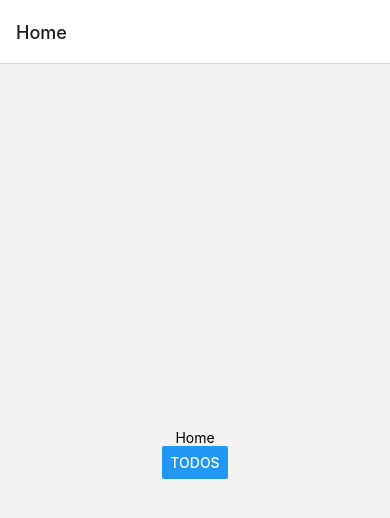
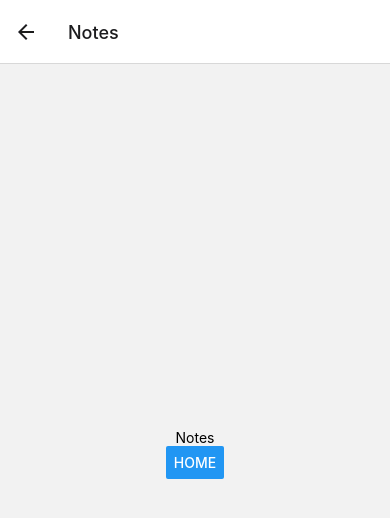
Before and after one commit to Hipples/react-native-apps, a React Native app in the folder todos/: screen /Notes in a window 390 px wide. Before the commit this address had no page. Shown: the top 518 px of the page. Built offline with nearby package versions, Linux system fonts and the light colour scheme.

Commit message:
added notes screen

```diff
--- a/todos/App.js
+++ b/todos/App.js
@@ -3,15 +3,17 @@ import { createNativeStackNavigator } from '@react-navigation/native-stack';
 
 import Home from './pages/home';
 import Todos from './pages/todos';
+import Notes from './pages/notes'
 
 const Stack = createNativeStackNavigator();
 
 const App = () => {
   return(
     <NavigationContainer>
-      <Stack.Navigator>
+      <Stack.Navigator initialRouteName="Home">
         <Stack.Screen name="Home" component={Home} />
         <Stack.Screen name="Todos" component={Todos} />
+        <Stack.Screen name="Notes" component={Notes} />
       </Stack.Navigator>
     </NavigationContainer>
   );
--- a/todos/pages/home.js
+++ b/todos/pages/home.js
@@ -4,6 +4,7 @@ const Home = ({ navigation }) => (
   <View style={{flex: 1, justifyContent: 'center', alignItems: 'center'}}>
     <Text>Home</Text>
     <Button onPress={() => navigation.navigate('Todos')} title="Todos"/>
+    <Button onPress={() => navigation.navigate('Notes')} title="Notes" />
   </View>
 );
 
--- /dev/null
+++ b/todos/pages/notes.js
@@ -0,0 +1,10 @@
+import { View, Text, Button } from 'react-native';
+
+const Notes = ({ navigation }) => (
+  <View style={{flex: 1, justifyContent: 'center', alignItems: 'center'}}>
+    <Text>Notes</Text>
+    <Button onPress={() => navigation.navigate('Home')} title="Home"/>
+  </View>
+);
+
+export default Notes;
```
Also changed, not shown: todos/components/welcome.js (deleted, +0 -14 lines).
